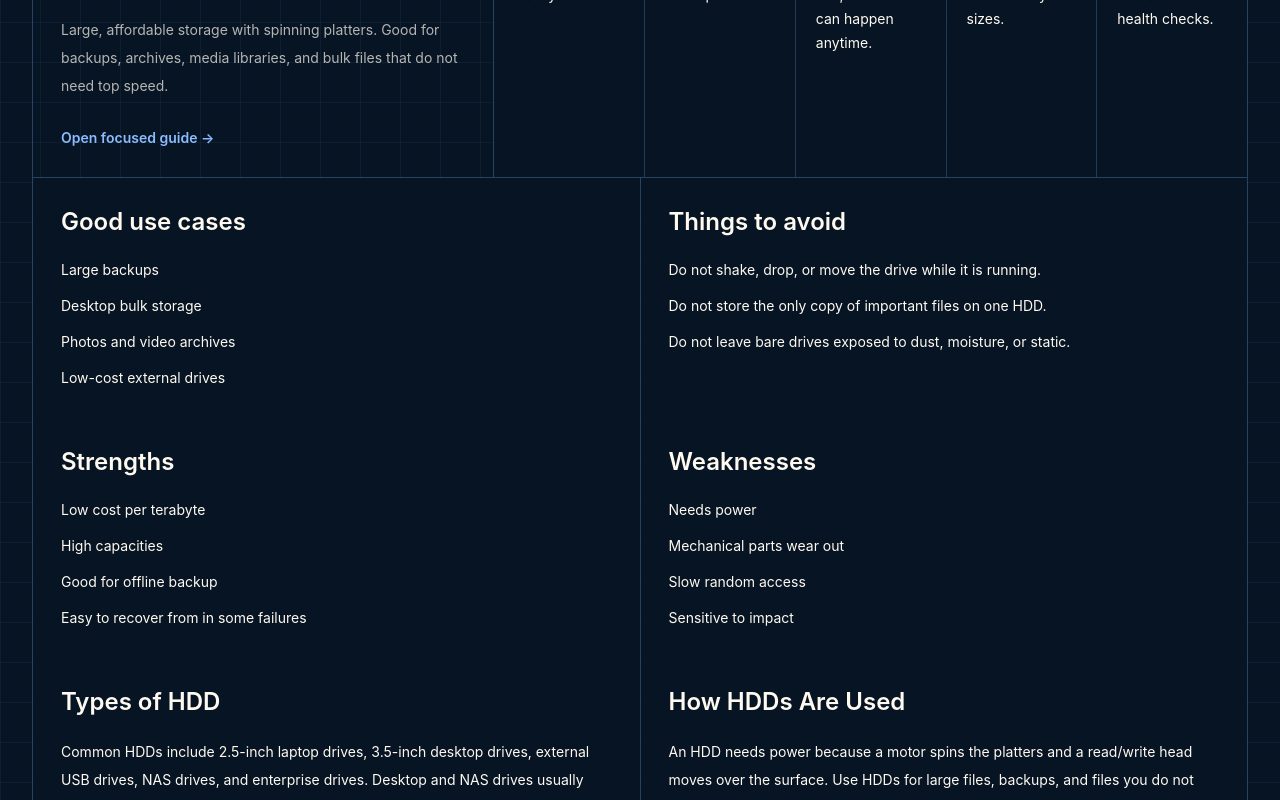
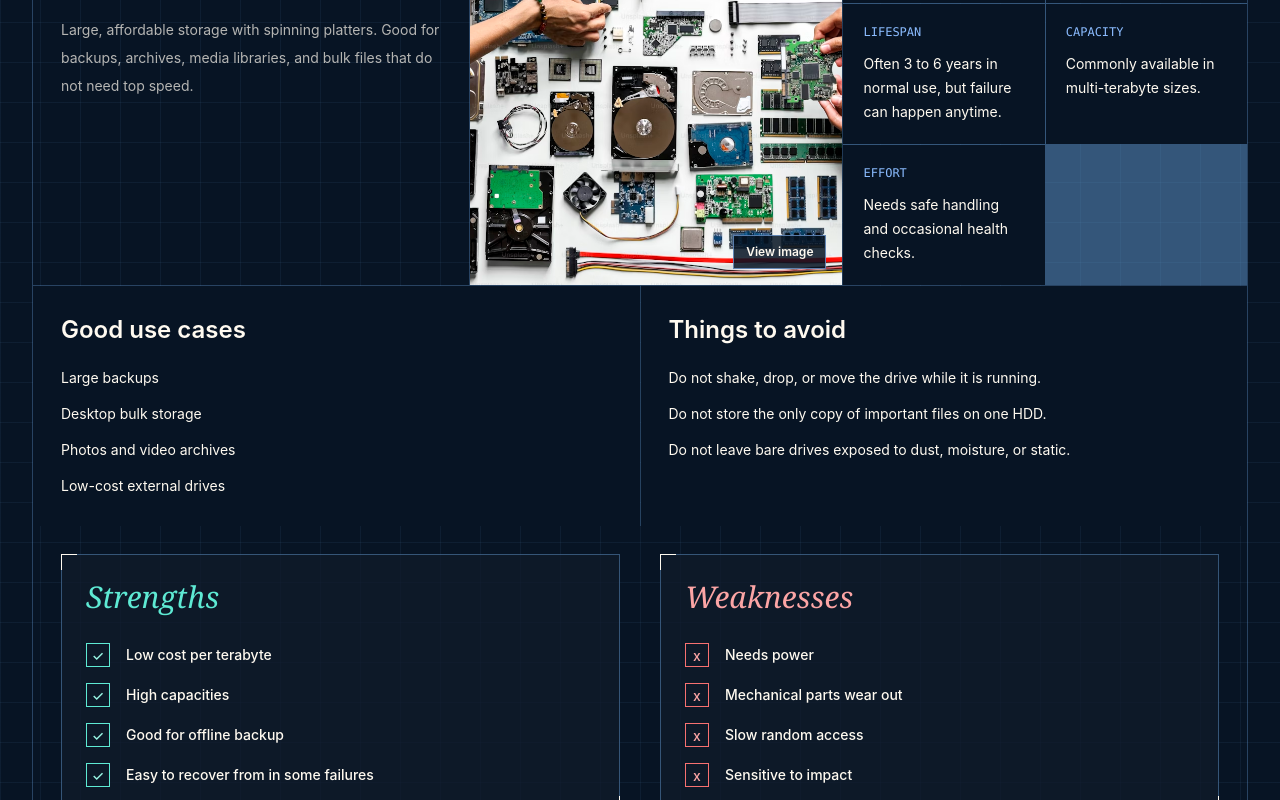
Before and after one commit to tychesama/storage-sense, a Next.js app: page /storage-types in a window 1280 px wide. Shown: the part 700-1500 px from the top of the page. Built offline with nearby package versions, Linux system fonts and the light colour scheme.

Commit message:
Enhance storage type sections

```diff
--- a/app/storage-types/page.tsx
+++ b/app/storage-types/page.tsx
@@ -1,5 +1,6 @@
 import type { Metadata } from "next";
 import Link from "next/link";
+import { ImageLightbox } from "@/components/ImageLightbox";
 import { storageTypes } from "@/data/content";
 
 export const metadata: Metadata = {
@@ -38,25 +39,25 @@ export default function StorageTypesPage() {
           <div className="grid gap-12">
             {storageTypes.map((item, index) => (
               <article key={item.slug} id={item.slug} className="scroll-mt-28 border section-line bg-[#071424]/78">
-                <div className="grid border-b section-line lg:grid-cols-[0.38fr_0.62fr]">
+                <div className="grid border-b section-line lg:grid-cols-[0.36fr_0.64fr]">
                   <div className="border-b section-line p-7 lg:border-b-0 lg:border-r">
                     <p className="font-mono text-xs uppercase text-[#8bbcff]">
                       {String(index + 1).padStart(2, "0")} / {item.shortName}
                     </p>
                     <h2 className="mt-5 text-4xl font-semibold leading-tight">{item.name}</h2>
                     <p className="mt-5 text-sm leading-7 text-bone/70">{item.summary}</p>
-                    <Link href={`/storage-types/${item.slug}`} className="mt-7 inline-block text-sm font-semibold text-[#8bbcff]">
-                      Open focused guide →
-                    </Link>
                   </div>
 
-                  <div className="grid gap-px bg-[rgba(103,158,216,0.28)] md:grid-cols-5">
+                  <div className="grid gap-px bg-[rgba(103,158,216,0.28)] lg:grid-cols-[0.48fr_0.52fr]">
+                    <ImageLightbox src={item.image} alt={`${item.name} example`} />
+                    <div className="grid gap-px bg-[rgba(103,158,216,0.28)] sm:grid-cols-2">
                       {Object.entries(item.practicality).map(([key, value]) => (
                         <div key={key} className="bg-[#071424] p-5">
                           <p className="font-mono text-xs uppercase text-[#8bbcff]">{key}</p>
                           <p className="mt-3 text-sm leading-6 text-bone/68">{value}</p>
                         </div>
                       ))}
+                    </div>
                   </div>
                 </div>
 
@@ -79,20 +80,30 @@ export default function StorageTypesPage() {
                   </div>
                 </div>
 
-                <div className="grid gap-px bg-[rgba(103,158,216,0.28)] lg:grid-cols-2">
-                  <div className="bg-[#071424] p-7">
-                    <h3 className="text-2xl font-semibold">Strengths</h3>
-                    <ul className="mt-5 grid gap-3 text-sm leading-6 text-bone/72">
+                <div className="grid gap-10 border-b section-line p-7 lg:grid-cols-2">
+                  <div className="blueprint-card p-6">
+                    <h3 className="text-3xl font-semibold">
+                      <span className="serif-italic font-normal text-teal-300">Strengths</span>
+                    </h3>
+                    <ul className="mt-7 grid gap-4 text-sm font-medium leading-6 text-bone/82">
                       {item.strengths.map((entry) => (
-                        <li key={entry}>{entry}</li>
+                        <li key={entry} className="flex gap-4">
+                          <span className="grid h-6 w-6 shrink-0 place-items-center border border-teal-300 text-teal-200">✓</span>
+                          <span>{entry}</span>
+                        </li>
                       ))}
                     </ul>
                   </div>
-                  <div className="bg-[#071424] p-7">
-                    <h3 className="text-2xl font-semibold">Weaknesses</h3>
-                    <ul className="mt-5 grid gap-3 text-sm leading-6 text-bone/72">
+                  <div className="blueprint-card p-6">
+                    <h3 className="text-3xl font-semibold">
+                      <span className="serif-italic font-normal text-red-300">Weaknesses</span>
+                    </h3>
+                    <ul className="mt-7 grid gap-4 text-sm font-medium leading-6 text-bone/82">
                       {item.weaknesses.map((entry) => (
-                        <li key={entry}>{entry}</li>
+                        <li key={entry} className="flex gap-4">
+                          <span className="grid h-6 w-6 shrink-0 place-items-center border border-red-400 text-red-300">x</span>
+                          <span>{entry}</span>
+                        </li>
                       ))}
                     </ul>
                   </div>
--- /dev/null
+++ b/components/ImageLightbox.tsx
@@ -0,0 +1,40 @@
+"use client";
+
+import Image from "next/image";
+import { useState } from "react";
+
+type ImageLightboxProps = {
+  alt: string;
+  src: string;
+};
+
+export function ImageLightbox({ alt, src }: ImageLightboxProps) {
+  const [isOpen, setIsOpen] = useState(false);
+
+  return (
+    <>
+      <button type="button" onClick={() => setIsOpen(true)} className="group relative min-h-[280px] w-full overflow-hidden bg-[#071424] text-left">
+        <Image src={src} alt={alt} fill sizes="(min-width: 1024px) 38vw, 100vw" className="object-cover transition duration-300 group-hover:scale-[1.03]" />
+        <span className="absolute bottom-4 right-4 border border-[#8bbcff]/60 bg-[#071424]/85 px-3 py-2 text-xs font-semibold text-bone">
+          View image
+        </span>
+      </button>
+
+      {isOpen ? (
+        <div className="fixed inset-0 z-[100] grid place-items-center bg-[#020912]/90 p-4" role="dialog" aria-modal="true" aria-label={alt}>
+          <button type="button" className="absolute inset-0 cursor-default" aria-label="Close image preview" onClick={() => setIsOpen(false)} />
+          <div className="relative z-10 h-[82vh] w-full max-w-6xl border section-line bg-[#071424]">
+            <Image src={src} alt={alt} fill sizes="100vw" className="object-contain" />
+            <button
+              type="button"
+              onClick={() => setIsOpen(false)}
+              className="absolute right-4 top-4 border border-[#8bbcff] bg-[#071424]/90 px-4 py-2 text-sm font-semibold text-bone hover:bg-[#8bbcff] hover:text-[#071424]"
+            >
+              Close
+            </button>
+          </div>
+        </div>
+      ) : null}
+    </>
+  );
+}
```
Lines whose indentation alone changed are shown as unchanged.
